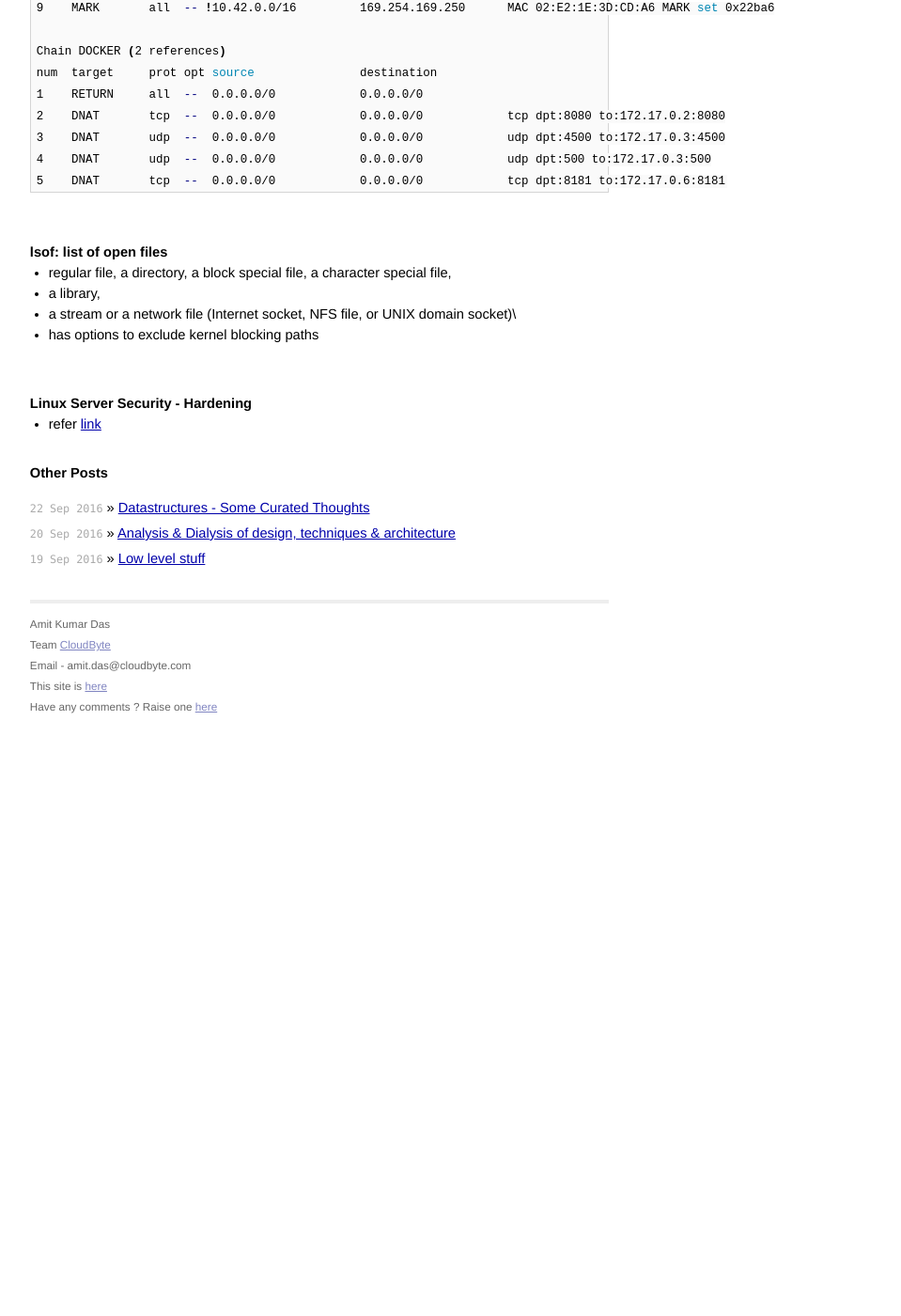
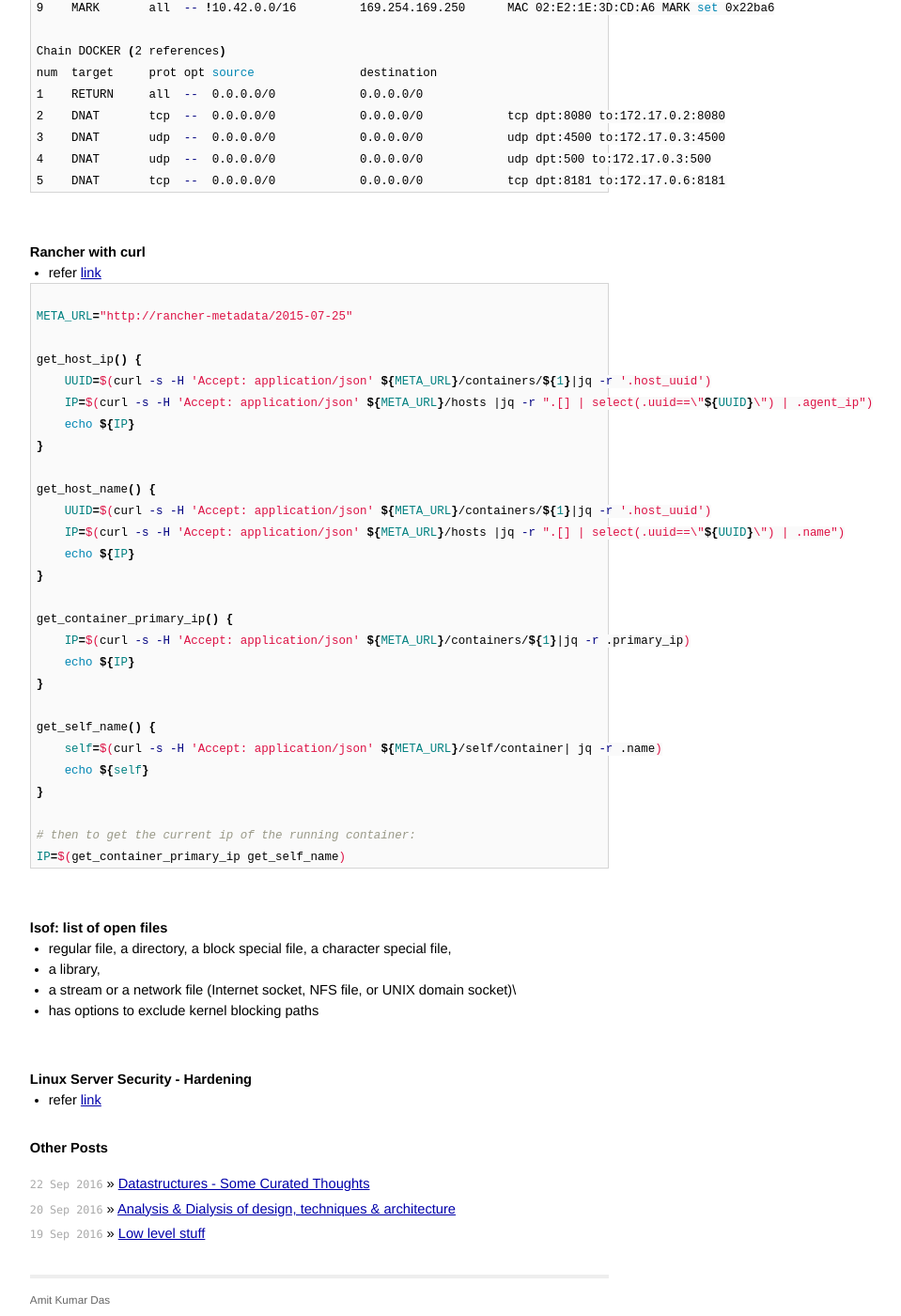
Before and after one commit to AmitKumarDas/amitkumardas.github.io, a Jekyll site: the page built from _posts/2016-09-21-my-troubleshooting-stories.md, in a window 1280 px wide and 1400 px high, scrolled down 1997 px. Shown: the whole window at 94% size, without its empty margins (300-1259 px from the left). Built offline with Jekyll 4.4.1, drawn with Linux system fonts in a browser that asks for light colours; before the commit the page ends 2772 px from its top, so only the background shows below that; some of the changed text lies outside the part shown.

Commit message:
Update 2016-09-21-my-troubleshooting-stories.md

`````diff
--- a/_posts/2016-09-21-my-troubleshooting-stories.md
+++ b/_posts/2016-09-21-my-troubleshooting-stories.md
@@ -3,7 +3,7 @@ layout: post
 title: My Troubleshooting Stories
 ---
 
-## My Troubleshooting Stories
+## Troubleshooting Stories - Some of these are curated !!!
 
 ### Address already in use
 
@@ -105,7 +105,43 @@ num  target     prot opt source               destination
 3    DNAT       udp  --  0.0.0.0/0            0.0.0.0/0            udp dpt:4500 to:172.17.0.3:4500
 4    DNAT       udp  --  0.0.0.0/0            0.0.0.0/0            udp dpt:500 to:172.17.0.3:500
 5    DNAT       tcp  --  0.0.0.0/0            0.0.0.0/0            tcp dpt:8181 to:172.17.0.6:8181
-````
+```
+
+<br />
+
+### Rancher with curl
+
+- refer [link](https://github.com/rancher/rancher/issues/3422)
+
+```bash
+
+META_URL="http://rancher-metadata/2015-07-25"
+
+get_host_ip() {
+    UUID=$(curl -s -H 'Accept: application/json' ${META_URL}/containers/${1}|jq -r '.host_uuid')
+    IP=$(curl -s -H 'Accept: application/json' ${META_URL}/hosts |jq -r ".[] | select(.uuid==\"${UUID}\") | .agent_ip")
+    echo ${IP}
+}
+
+get_host_name() {
+    UUID=$(curl -s -H 'Accept: application/json' ${META_URL}/containers/${1}|jq -r '.host_uuid')
+    IP=$(curl -s -H 'Accept: application/json' ${META_URL}/hosts |jq -r ".[] | select(.uuid==\"${UUID}\") | .name")
+    echo ${IP}
+}
+
+get_container_primary_ip() {
+    IP=$(curl -s -H 'Accept: application/json' ${META_URL}/containers/${1}|jq -r .primary_ip)
+    echo ${IP}
+}
+
+get_self_name() {
+    self=$(curl -s -H 'Accept: application/json' ${META_URL}/self/container| jq -r .name)
+    echo ${self}
+}
+
+# then to get the current ip of the running container:
+IP=$(get_container_primary_ip get_self_name)
+```
 
 <br />
 
`````
